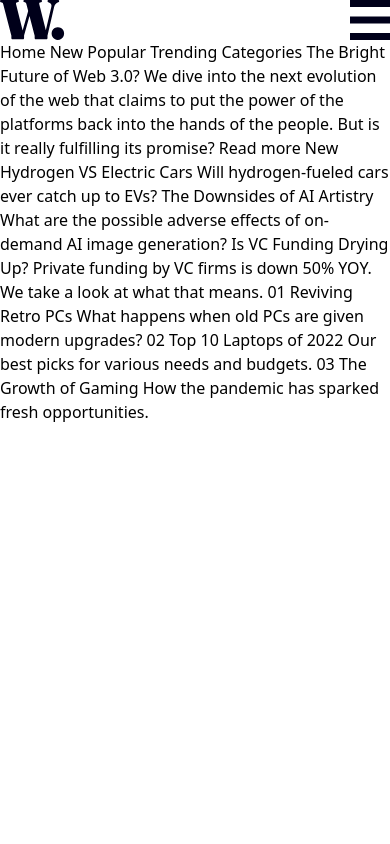
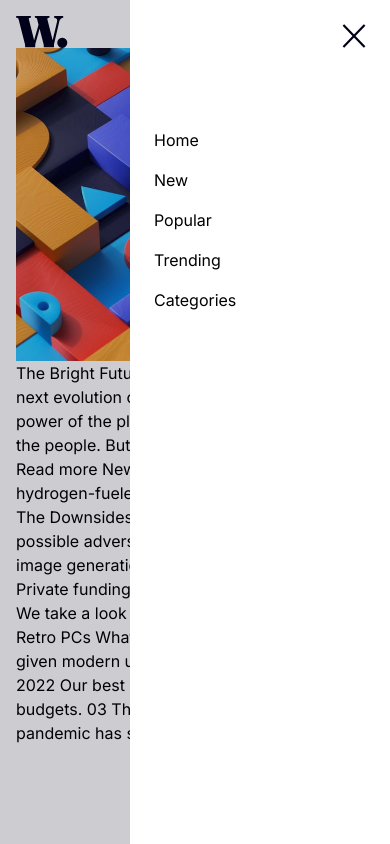
Before and after one commit to miguehenriquez/fem-news-homepage, an Angular app: page / in a window 390 px wide. Built offline with nearby package versions, Linux system fonts and the light colour scheme.

Commit message:
add tailwindcss and initial menu styles on mobile

```diff
--- a/src/app/app.component.html
+++ b/src/app/app.component.html
@@ -1,14 +1,47 @@
-<header class="flex justify-between">
-  <img src="assets/images/logo.svg" alt="logo" />
-  <img src="assets/images/icon-menu.svg" alt="menu icon" />
-</header>
-Home New Popular Trending Categories The Bright Future of Web 3.0? We dive into
-the next evolution of the web that claims to put the power of the platforms back
-into the hands of the people. But is it really fulfilling its promise? Read more
-New Hydrogen VS Electric Cars Will hydrogen-fueled cars ever catch up to EVs?
-The Downsides of AI Artistry What are the possible adverse effects of on-demand
-AI image generation? Is VC Funding Drying Up? Private funding by VC firms is
-down 50% YOY. We take a look at what that means. 01 Reviving Retro PCs What
-happens when old PCs are given modern upgrades? 02 Top 10 Laptops of 2022 Our
-best picks for various needs and budgets. 03 The Growth of Gaming How the
-pandemic has sparked fresh opportunities.
+<div class="m-4">
+  <header class="flex justify-between items-center">
+    <img class="h-8" src="assets/images/logo.svg" alt="logo" />
+    <img class="h-6" src="assets/images/icon-menu.svg" alt="menu icon" />
+  </header>
+  <main>
+    <picture>
+      <source
+        media="(min-width: 650px)"
+        srcset="assets/images/image-web-3-desktop.jpg"
+      />
+      <img src="assets/images/image-web-3-mobile.jpg" alt="" />
+    </picture>
+  </main>
+  The Bright Future of Web 3.0? We dive into the next evolution of the web that
+  claims to put the power of the platforms back into the hands of the people.
+  But is it really fulfilling its promise? Read more New Hydrogen VS Electric
+  Cars Will hydrogen-fueled cars ever catch up to EVs? The Downsides of AI
+  Artistry What are the possible adverse effects of on-demand AI image
+  generation? Is VC Funding Drying Up? Private funding by VC firms is down 50%
+  YOY. We take a look at what that means. 01 Reviving Retro PCs What happens
+  when old PCs are given modern upgrades? 02 Top 10 Laptops of 2022 Our best
+  picks for various needs and budgets. 03 The Growth of Gaming How the pandemic
+  has sparked fresh opportunities.
+</div>
+<div class="h-screen absolute top-0 left-0 w-full z-10 flex">
+  <div class="bg-very-dark-blue opacity-20 h-screen w-1/3"></div>
+  <div class="h-screen flex flex-col w-2/3 bg-white opacity-100 p-6">
+    <img
+      class="h-6 w-6 self-end"
+      src="assets/images/icon-menu-close.svg"
+      alt=""
+    />
+    <nav class="flex flex-col mt-20 gap-4">
+      <a href="#">Home</a>
+      <a href="#">New</a>
+      <a href="#">Popular</a>
+      <a href="#">Trending</a>
+      <a href="#">Categories</a>
+    </nav>
+  </div>
+</div>
+
+<!-- <div class="h-screen bg-yellow-200 flex">
+  <div class="w-1/3 bg-green-500"></div>
+  <div class="w-2/3 bg-blue-500"></div>
+</div> -->
--- a/src/index.html
+++ b/src/index.html
@@ -1,11 +1,17 @@
-<!doctype html>
+<!DOCTYPE html>
 <html lang="en">
   <head>
-  <meta charset="utf-8">
+    <meta charset="utf-8" />
     <title>NewsHomepage</title>
-  <base href="/">
-  <meta name="viewport" content="width=device-width, initial-scale=1">
-  <link rel="icon" type="image/x-icon" href="favicon.ico">
+    <base href="/" />
+    <meta name="viewport" content="width=device-width, initial-scale=1" />
+    <link rel="icon" type="image/x-icon" href="favicon.ico" />
+    <link rel="preconnect" href="https://fonts.googleapis.com" />
+    <link rel="preconnect" href="https://fonts.gstatic.com" crossorigin />
+    <link
+      href="https://fonts.googleapis.com/css2?family=Inter:wght@400;700;800&display=swap"
+      rel="stylesheet"
+    />
   </head>
   <body>
     <app-root></app-root>
--- a/tailwind.config.js
+++ b/tailwind.config.js
@@ -2,7 +2,20 @@
 module.exports = {
   content: ["./src/**/*.{html,ts}"],
   theme: {
-    extend: {},
+    extend: {
+      colors: {
+        "soft-orange": "hsl(35, 77%, 62%)",
+        "soft-red": "hsl(5, 85%, 63%)",
+        "off-white": "hsl(36, 100%, 99%)",
+        "grayish-blue": "hsl(233, 8%, 79%)",
+        "dark-grayish-blue": "hsl(236, 13%, 42%)",
+        "very-dark-blue": "hsl(240, 100%, 5%)",
+      },
+      fontSize: "15px",
+      fontFamily: {
+        sans: ["Inter", "sans-serif"],
+      },
+    },
   },
   plugins: [],
 };
```
Lines whose indentation alone changed are shown as unchanged.
